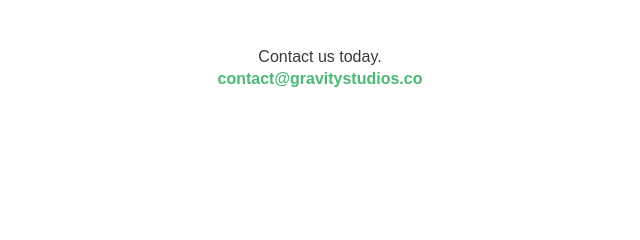
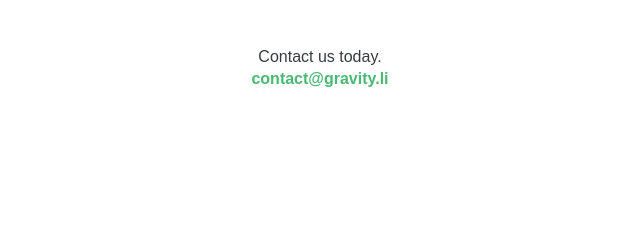
Before and after one commit to jxmurphy/gs, a plain HTML site: page index.html in a window 1280 px wide. Both pictures are taken after a click on the link "Contact". Shown: the part 290-530 px from the top of the page, 320-960 px from the left. Drawn offline with nearby package versions, Linux system fonts and the light colour scheme; a small style sheet from the web is missing.

Commit message:
Update index.html

```diff
--- a/index.html
+++ b/index.html
@@ -37,7 +37,7 @@
         </div>
       </li>
       <li data-content="contact" class="contact">
-        <p class="contact-text">Contact us today.<br><b><a href="mailto:contact@gravitystudios.co">contact@gravitystudios.co</a></b></p>
+        <p class="contact-text">Contact us today.<br><b><a href="mailto:contact@gravity.li">contact@gravity.li</a></b></p>
       </li>
   </ul>
   <footer>
```
